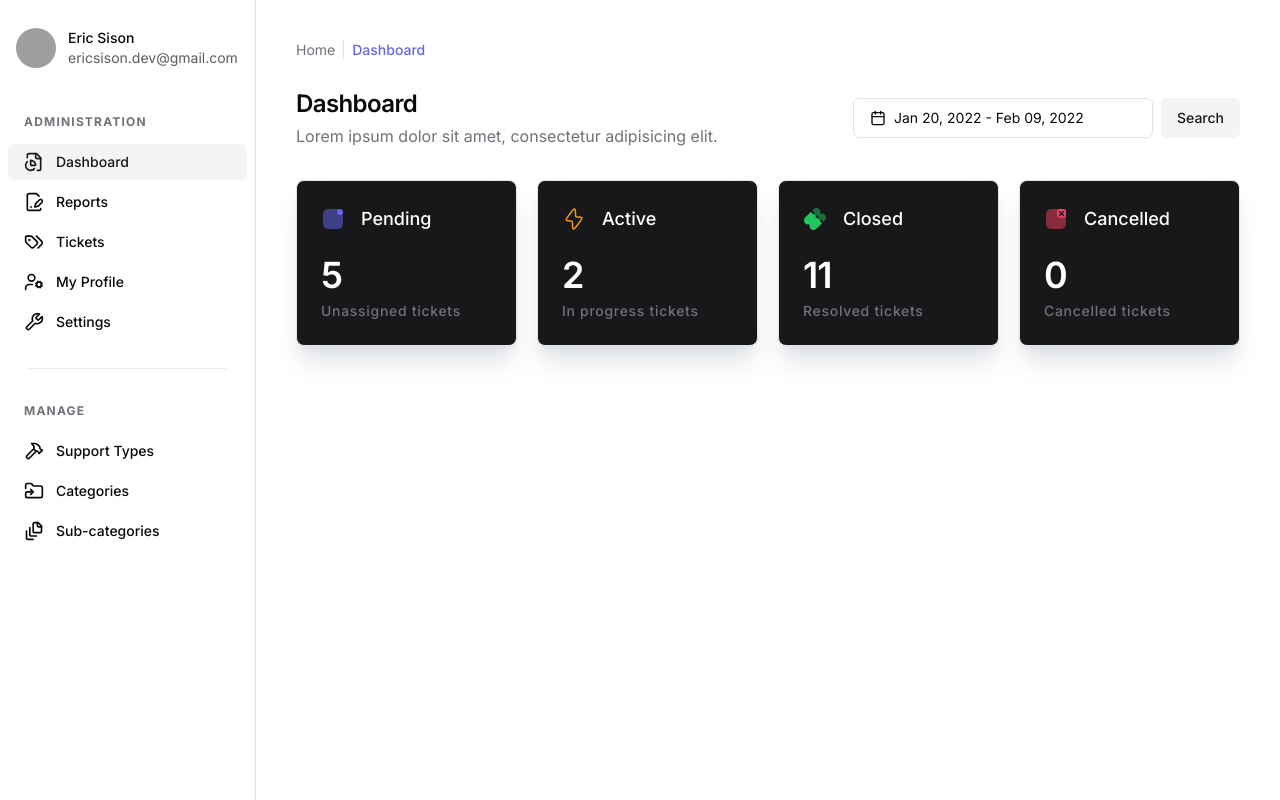
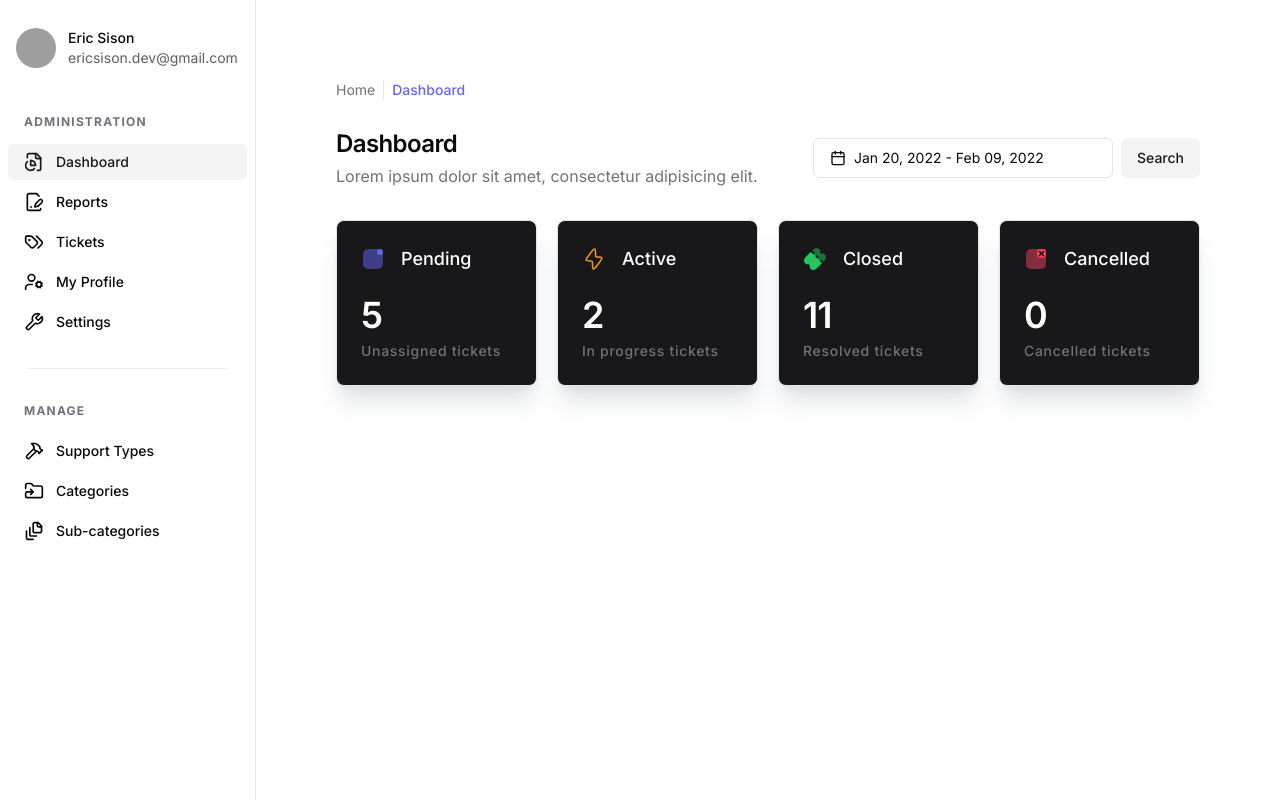
Before and after one commit to eric-sison/ssms-app, a Next.js app: page /dashboard in a window 1280 px wide. Built offline with nearby package versions, Linux system fonts and the light colour scheme; grey boxes are pictures that could not be loaded.

Commit message:
transfered padding inside PageContainer component

```diff
--- a/src/components/features/PageContainer.tsx
+++ b/src/components/features/PageContainer.tsx
@@ -3,15 +3,8 @@ import { HTMLAttributes, forwardRef } from "react";
 
 export const PageContainer = forwardRef<HTMLDivElement, HTMLAttributes<HTMLDivElement>>(
   ({ className, ...props }, ref) => {
-    return <div ref={ref} className={cn("h-full space-y-8", className)} {...props} />;
+    return <div ref={ref} className={cn("h-full space-y-8 p-10", className)} {...props} />;
   }
 );
 
 PageContainer.displayName = "PageContainer";
-// return <div className="h-full space-y-8"></div>;
-
-{
-  /* <FormItemContext.Provider value={{ id }}>
-<div ref={ref} className={cn("space-y-2", className)} {...props} />
-</FormItemContext.Provider> */
-}
```
